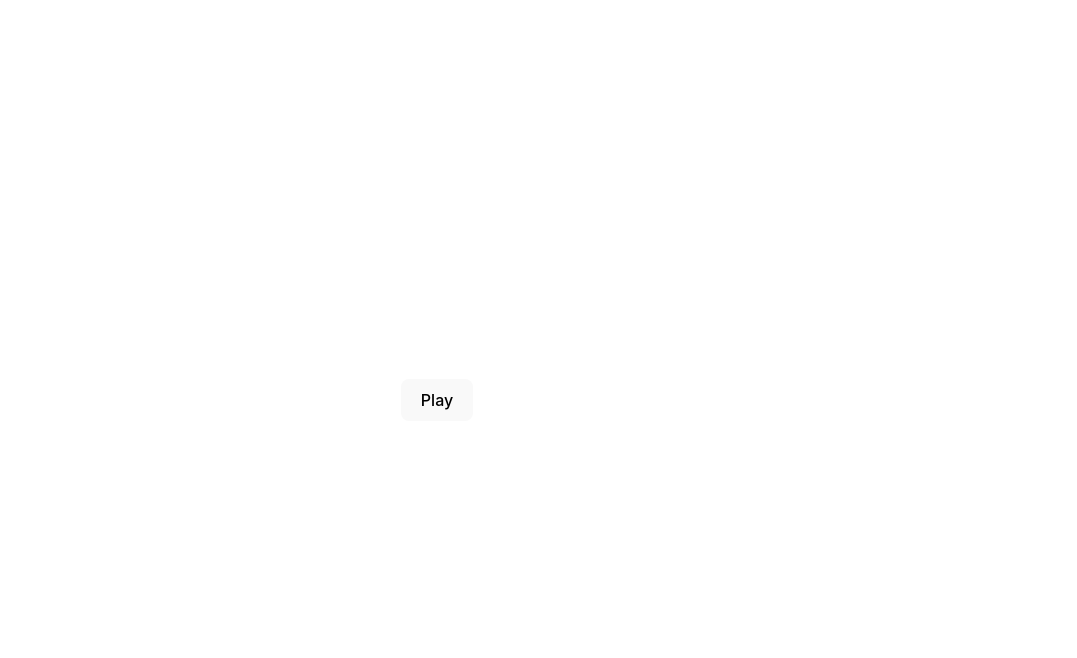
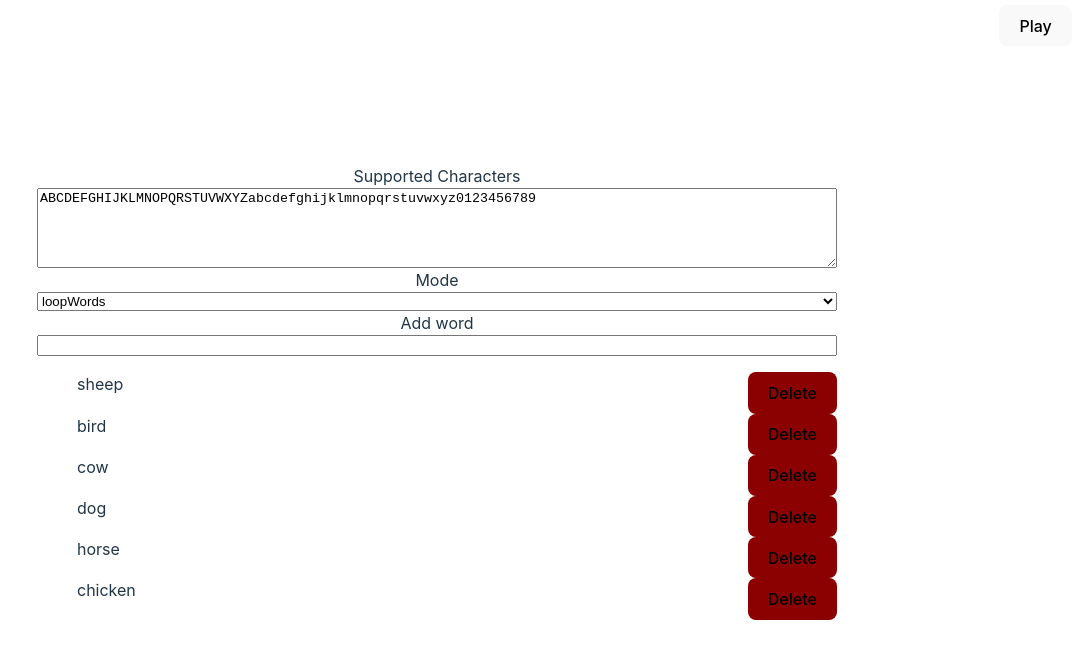
Before and after one commit to JRasmusBm/learn-letters, a React (Vite) app: page / in a window 1280 px wide. Shown: the top 658 px of the page, without its empty margins (203-1280 px from the left). Built offline with nearby package versions, Linux system fonts and the light colour scheme.

Commit message:
feat(config): make game configurable

```diff
--- a/src/App.css
+++ b/src/App.css
@@ -9,6 +9,10 @@
   display: flex;
   justify-content: center;
   align-items: center;
+}
+
+main {
+  width: clamp(300px, 800px, 80%);
 }
 
 main > input {
@@ -49,6 +53,31 @@ output span.upcoming {
   opacity: 0.5;
 }
 
+label {
+  display: flex;
+  flex-direction: column;
+}
+
+label textarea {
+  height: 5rem;
+  width: 100%;
+}
+
+button.danger {
+  background: darkred;
+}
+
+button#settings {
+  position: absolute;
+  top: 5px;
+  right: 5px;
+}
+
+ul.word-config li {
+  display: flex;
+  justify-content: space-between;
+}
+
 @media (max-width: 800px) {
   html {
     font-size: 10px !important;
--- a/src/App.tsx
+++ b/src/App.tsx
@@ -3,7 +3,7 @@ import "./App.css";
 import { useConfig } from "./hooks/config";
 import { useGame } from "./hooks/game";
 import { GameUI } from "./GameUI";
-import { supportedLetters, useLetter } from "./hooks/letter";
+import { useLetter } from "./hooks/letter";
 import { Settings } from "./Settings";
 
 function App() {
@@ -13,6 +13,7 @@ function App() {
   const { attempt, result } = useGame({
     matchingStrategy: config.matchingStrategy,
     letter: word[letterIndex],
+    supportedCharacters: config.supportedCharacters,
     nextLetter,
   });
   const [route, setRoute] =
@@ -20,7 +21,7 @@ function App() {
 
   React.useEffect(() => {
     function handleKeyPress(e: KeyboardEvent) {
-      if (!supportedLetters.includes(e.key)) {
+      if (!config.supportedCharacters.includes(e.key)) {
         console.debug(`Ignoring keystroke: ${e.key}`);
         return;
       }
@@ -37,6 +38,7 @@ function App() {
   return (
     <main>
       <button
+        id="settings"
         type="button"
         onClick={() =>
           setRoute((r) => (r === "playing" ? "configuring" : "playing"))
@@ -53,7 +55,7 @@ function App() {
           attempt={attempt}
         />
       ) : (
-        <Settings />
+        <Settings updateConfig={updateConfig} config={config} />
       )}
     </main>
   );
--- a/src/Settings.tsx
+++ b/src/Settings.tsx
@@ -1,17 +1,85 @@
 import { useConfig } from "./hooks/config";
+import { wordGenerators } from "./hooks/letter";
 
 type SettingsProps = ReturnType<typeof useConfig>;
 
 export function Settings({ config, updateConfig }: SettingsProps) {
-  <form >
-    <label >
-     <span >
-      Matching Strategy
-     </span>
+  return (
+    <>
+      <label>
+        <span>Supported Characters</span>
+        <textarea
+          value={config.supportedCharacters}
+          onChange={(e) =>
+            updateConfig({ ...config, supportedCharacters: e.target.value })
+          }
+        />
+      </label>
 
-    </label>
+      <label>
+        <span>Mode</span>
+        <select
+          value={config.wordGenerator}
+          onChange={(e) =>
+            updateConfig({
+              ...config,
+              wordGenerator: e.target.value as keyof typeof wordGenerators,
+            })
+          }
+        >
+          {Object.keys(wordGenerators).map((mode) => {
+            return (
+              <option key={mode} value={mode}>
+                {mode}
+              </option>
+            );
+          })}
+        </select>
+      </label>
 
-  </form>
+      <form
+        onSubmit={(e) => {
+          const data = new FormData(e.currentTarget);
+          const newWord = data.get("newWord");
 
-  return null;
+          if (!newWord) {
+            return;
+          }
+
+          updateConfig({
+            ...config,
+            words: [...config.words, newWord.toString()],
+          });
+        }}
+      >
+        <label>
+          <span>Add word</span>
+          <input type="text" name="newWord" />
+        </label>
+      </form>
+      <ul className="word-config">
+        {config.words.map((w, i) => {
+          return (
+            <li>
+              {w}
+              <button
+                className="danger"
+                type="button"
+                onClick={() =>
+                  updateConfig({
+                    ...config,
+                    words: config.words
+                      .slice(0, i)
+                      .concat(config.words.slice(i + 1)),
+                  })
+                }
+              >
+                Delete
+              </button>
+            </li>
+          );
+        })}
+      </ul>
+    </>
+  );
 }
--- a/src/hooks/config.tsx
+++ b/src/hooks/config.tsx
@@ -7,6 +7,7 @@ type Config = Pick<UseGameArgs, "matchingStrategy"> & UseLetterArgs;
 const key = "LearnLetters-Config";
 
 const defaultConfig: Config = {
+  supportedCharacters: "ABCDEFGHIJKLMNOPQRSTUVWXYZabcdefghijklmnopqrstuvwxyz0123456789",
   wordGenerator: "loopWords",
   matchingStrategy: "caseInsensitive",
   words: ["sheep", "bird", "cow", "dog", "horse", "chicken"],
--- a/src/hooks/game.tsx
+++ b/src/hooks/game.tsx
@@ -9,15 +9,25 @@ const matchers = {
 export interface UseGameArgs {
   letter: string;
   nextLetter: () => void;
+  supportedCharacters: string;
   matchingStrategy: keyof typeof matchers;
 }
 
-export function useGame({ letter, nextLetter, matchingStrategy }: UseGameArgs) {
+export function useGame({
+  letter,
+  nextLetter,
+  matchingStrategy,
+  supportedCharacters,
+}: UseGameArgs) {
   const [lastAttempt] = React.useState<null | string>(null);
   const [result, setResult] = React.useState<null | "right" | "wrong">(null);
 
   const attempt = React.useCallback(
     (guess: string) => {
+      if (!supportedCharacters.includes(guess)) {
+        console.debug(`Ignoring keystroke: ${guess}`);
+        return;
+      }
       if (matchers[matchingStrategy](guess, letter)) {
         nextLetter();
         setResult(null);
--- a/src/hooks/letter.tsx
+++ b/src/hooks/letter.tsx
@@ -1,38 +1,48 @@
 import * as React from "react";
 
-export const supportedLetters =
-  "ABCDEFGHIJKLMNOPQRSTUVXYZabcdefghijklmnopqrstuvxyz0123456789";
+const key = "LearnLetters-LetterState";
+const previousState = localStorage.getItem(key);
+const state = previousState ? JSON.parse(previousState) : { i: 0 };
 
-const state = { i: 0 };
+function setLetterState({ i }: { i: number }) {
+  state.i = i;
+  localStorage.setItem(key, JSON.stringify(state));
+}
 
-const wordGenerators = {
-  randomLetters({ nRandomLetters }: { nRandomLetters: number }) {
+export const wordGenerators = {
+  randomLetters({
+    supportedCharacters,
+    nRandomLetters,
+  }: {
+    nRandomLetters: number;
+    supportedCharacters: string;
+  }) {
     return Array.from({ length: nRandomLetters }, () =>
-      supportedLetters.charAt(
-        Math.floor(Math.random() * supportedLetters.length)
+      supportedCharacters.charAt(
+        Math.floor(Math.random() * supportedCharacters.length)
       )
     ).join("");
   },
   loopWords({ words }: { words: string[] }) {
-    state.i += 1;
-    return words[state.i % words.length];
+    const result = words[state.i % words.length];
+    setLetterState({ i: state.i + 1 });
+    return result;
   },
 };
 
 export interface UseLetterArgs {
+  supportedCharacters: string;
   wordGenerator: keyof typeof wordGenerators;
   nRandomLetters: number;
   words: string[];
 }
 
-export function useLetter({
-  wordGenerator,
-  ...wordGeneratorArgs
-}: UseLetterArgs) {
-  const initialWord = React.useMemo(
-    () => wordGenerators[wordGenerator](wordGeneratorArgs),
-    []
-  );
+export function useLetter(args: UseLetterArgs) {
+  const nextWord = React.useCallback(() => {
+    return wordGenerators[args.wordGenerator](args);
+  }, []);
+  const initialWord = React.useMemo(() => nextWord(), [nextWord]);
+
   const [word, setWord] = React.useState(initialWord);
   const [letterIndex, setLetterIndex] = React.useState(0);
 
@@ -41,7 +51,7 @@ export function useLetter({
     letterIndex,
     nextLetter() {
       if (letterIndex === word.length - 1) {
-        setWord(wordGenerators[wordGenerator](wordGeneratorArgs));
+        setWord(wordGenerators[args.wordGenerator](args));
         setLetterIndex(0);
         return;
       }
```
